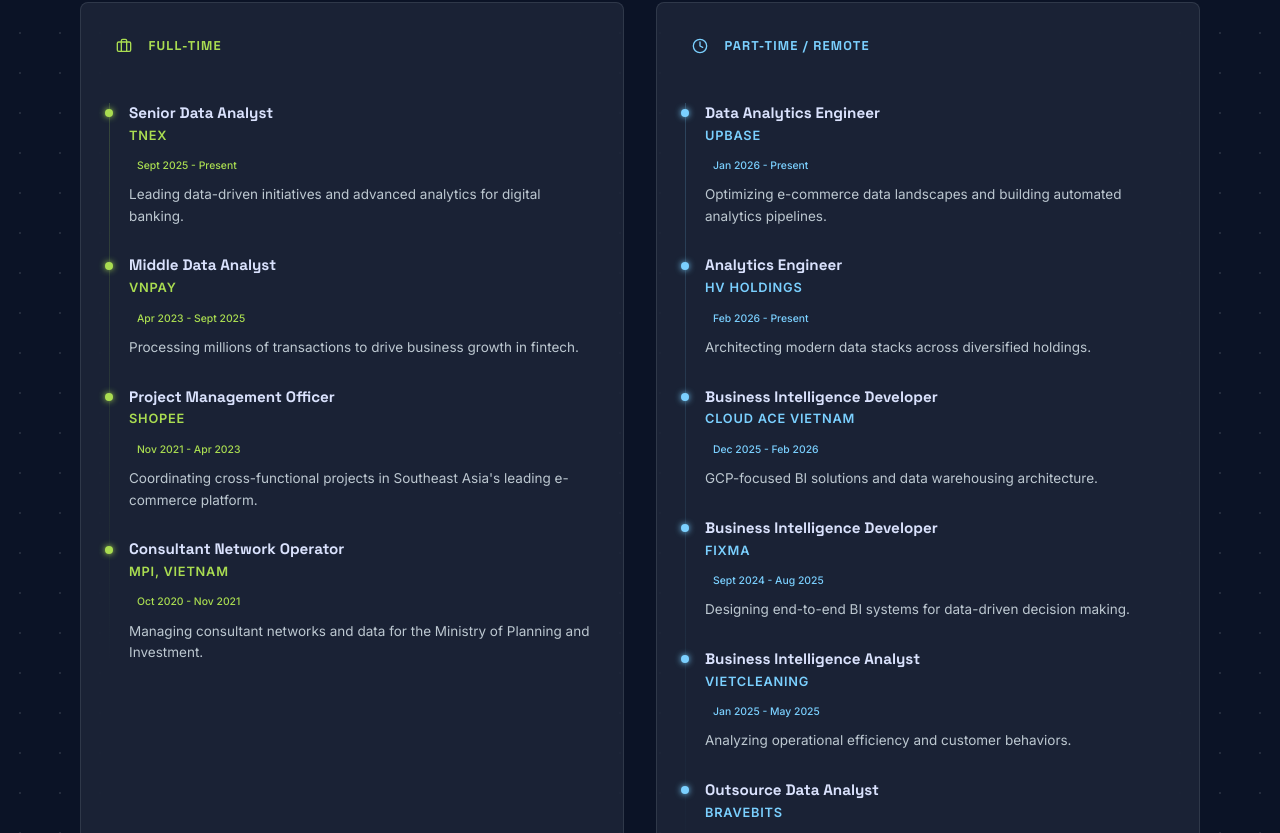
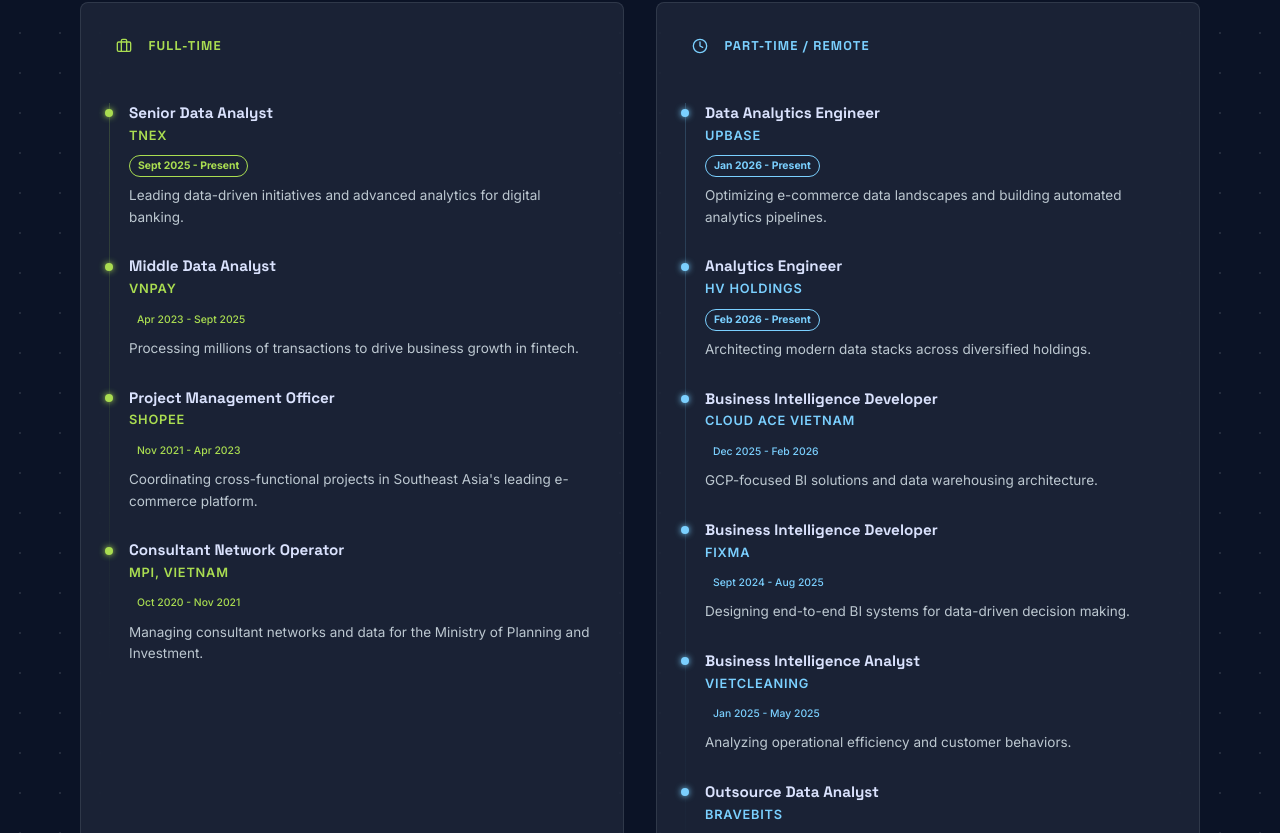
Before and after one commit to tunguyenn99/personal-websites-portfolio, a React (Vite) app: page / in a window 1280 px wide. Shown: the part 1067-1900 px from the top of the page. Built offline with nearby package versions, Linux system fonts and the light colour scheme.

Commit message:
ui: glow border on active Present period badges in experience

```diff
--- a/src/components/Experience.jsx
+++ b/src/components/Experience.jsx
@@ -206,8 +206,15 @@
                     <span style={{
                       display: 'inline-block', fontSize: '0.65rem', padding: '0.1rem 0.5rem',
                       borderRadius: '9999px', background: `${col.accentColor}15`,
-                      color: col.accentColor, border: `1px solid ${col.accentColor}30`,
-                      fontWeight: 500, marginBottom: '0.5rem'
+                      color: col.accentColor,
+                      border: exp.period.includes('Present')
+                        ? `1px solid ${col.accentColor}`
+                        : `1px solid ${col.accentColor}30`,
+                      boxShadow: exp.period.includes('Present')
+                        ? `0 0 8px ${col.accentColor}66`
+                        : 'none',
+                      fontWeight: exp.period.includes('Present') ? 700 : 500,
+                      marginBottom: '0.5rem'
                     }}>
                       {exp.period}
                     </span>
```
